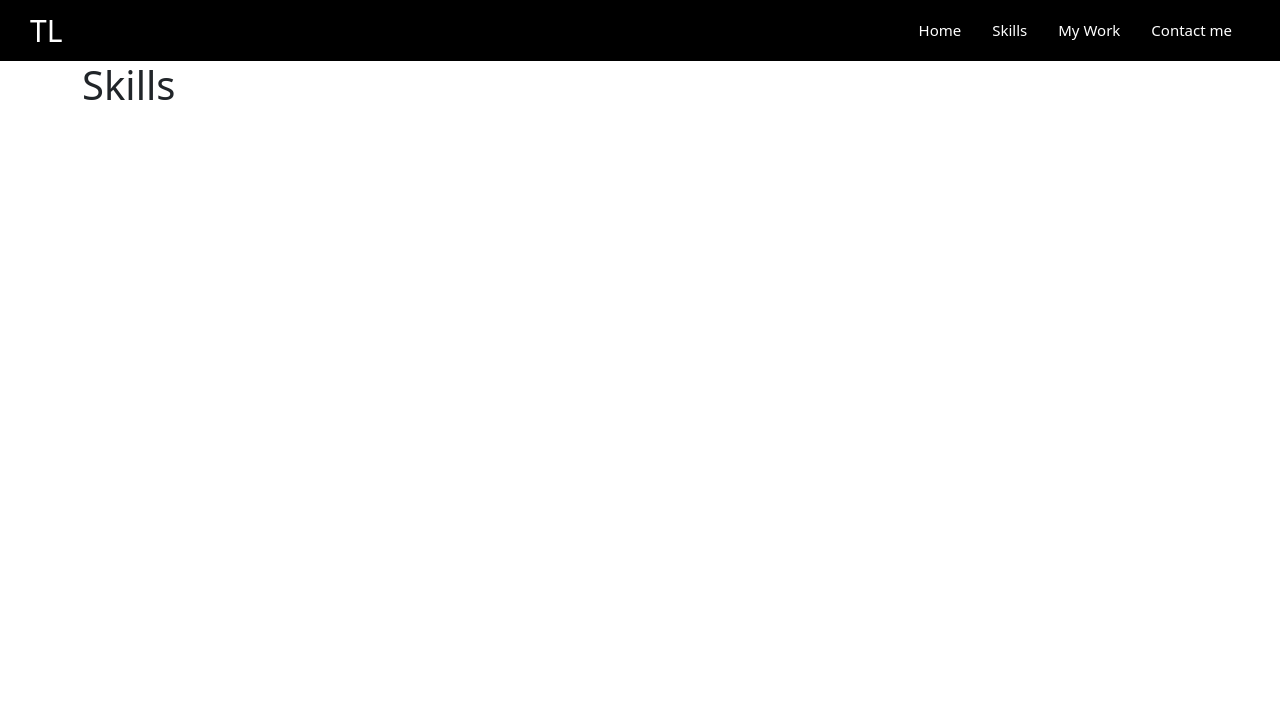
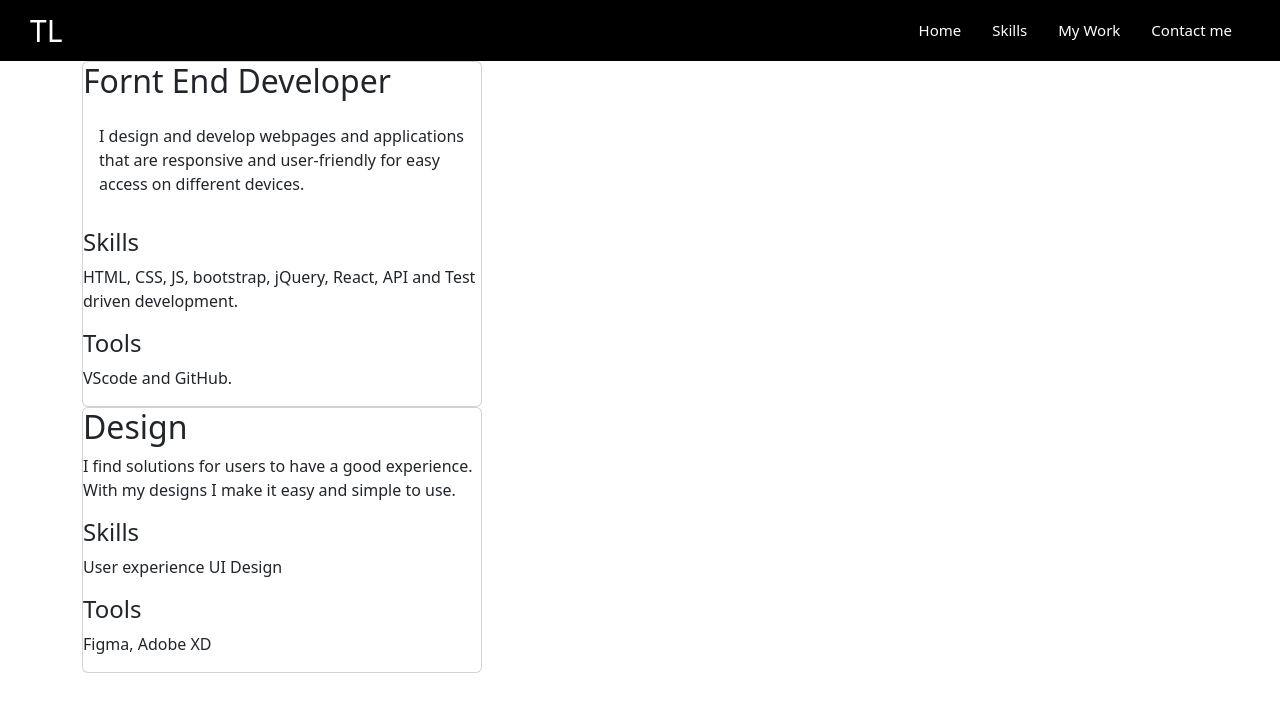
Before and after one commit to felisbertotati/react-portfolio, a React (Create React App) app in the folder react-portfolio/: page /skills in a window 1280 px wide. Shown: the top 712 px of the page. Built offline with nearby package versions, Linux system fonts and the light colour scheme.

Commit message:
- added cards in skills

```diff
--- a/react-portfolio/src/components/ProjectsPages.js
+++ b/react-portfolio/src/components/ProjectsPages.js
@@ -1,7 +1,27 @@
 import React from "react";
+import myWork from "../myprojects.json";
 
 function ProjectsPages() {
-  return <h1>ProjectsPages</h1>;
+  return (
+    <div className="container">
+      <div className="row">
+        {myWork.map((work) => (
+          <div className="col-md-4" key={work.id}>
+            <div className="card">
+              <div className="card-body">
+                <h3 className="card-text">{work.name}</h3>
+                {/* <img className="card-img">{work.image}</img> */}
+                <p className="card-text">{work.about}</p>
+                <a href="/" class="btn btn-primary">
+                  Go somewhere
+                </a>
+              </div>
+            </div>
+          </div>
+        ))}
+      </div>
+    </div>
+  );
 }
 
 export default ProjectsPages;
--- a/react-portfolio/src/components/skills.js
+++ b/react-portfolio/src/components/skills.js
@@ -1,7 +1,41 @@
 import React from "react";
 
 function Skills() {
-  return <h1>Skills</h1>;
+  return (
+    <>
+      <div className="row">
+        <div className="container">
+          <div className="card" style={{ width: 400 }}>
+            <h2 className="Card-title">Fornt End Developer</h2>
+            <p className="card-body">
+              I design and develop webpages and applications that are responsive
+              and user-friendly for easy access on different devices.
+            </p>
+            <h4 className="skills-title">Skills</h4>
+            <p>
+              HTML, CSS, JS, bootstrap, jQuery, React, API and Test driven
+              development.
+            </p>
+            <h4 className="Tools">Tools</h4>
+            <p>VScode and GitHub.</p>
+          </div>
+        </div>
+        <div className="container">
+          <div className="card" style={{ width: 400 }}>
+            <h2 className="Card-title-desgin">Design</h2>
+            <p className="card-body-design">
+              I find solutions for users to have a good experience. With my
+              designs I make it easy and simple to use.
+            </p>
+            <h4 className="skills-title">Skills</h4>
+            <p>User experience UI Design</p>
+            <h4 className="Tools">Tools</h4>
+            <p>Figma, Adobe XD</p>
+          </div>
+        </div>
+      </div>
+    </>
+  );
 }
 
 export default Skills;
--- a/react-portfolio/src/myprojects.json
+++ b/react-portfolio/src/myprojects.json
@@ -27,12 +27,12 @@
     "id": 5,
     "name": "Weather App",
     "image": "",
-    "about": "In this project I have to create a weather dashboar application that allow users to see the weather forecast for cities of their choice. I used aN API server calls open weather open weather so with that I have access their data and functionality by making requests with spcecific parameters to a URL. "
+    "about": "In this project I have to create a weather dashboar application that allow users to see the weather forecast for cities of their choice. I used an API server calls open weather, with that I have access their data and functionality by making requests with spcecific parameters to a URL. "
   },
   {
     "id": 6,
     "name": "Calorie",
     "image": "",
-    "about": "This webpage is designed to allow the user to select a variety of cuisines such as Korean, Chinese, Japanese, etc. even to western cuisine such as American, Latin American and even European cuisines. When a user selects a cuisine, the app will show them a variety of choices shown in cards with images. Then, when the user clicks on the button to show the recipe instruction with health score to show how healthy the recipe is ranging towards 100%. "
+    "about": "This webpage is designed to allow the user to select a variety of cuisines such as Korean, Chinese, Japanese, etc. even to western cuisine such as American, Latin American and even European cuisines. "
   }
 ]
```
